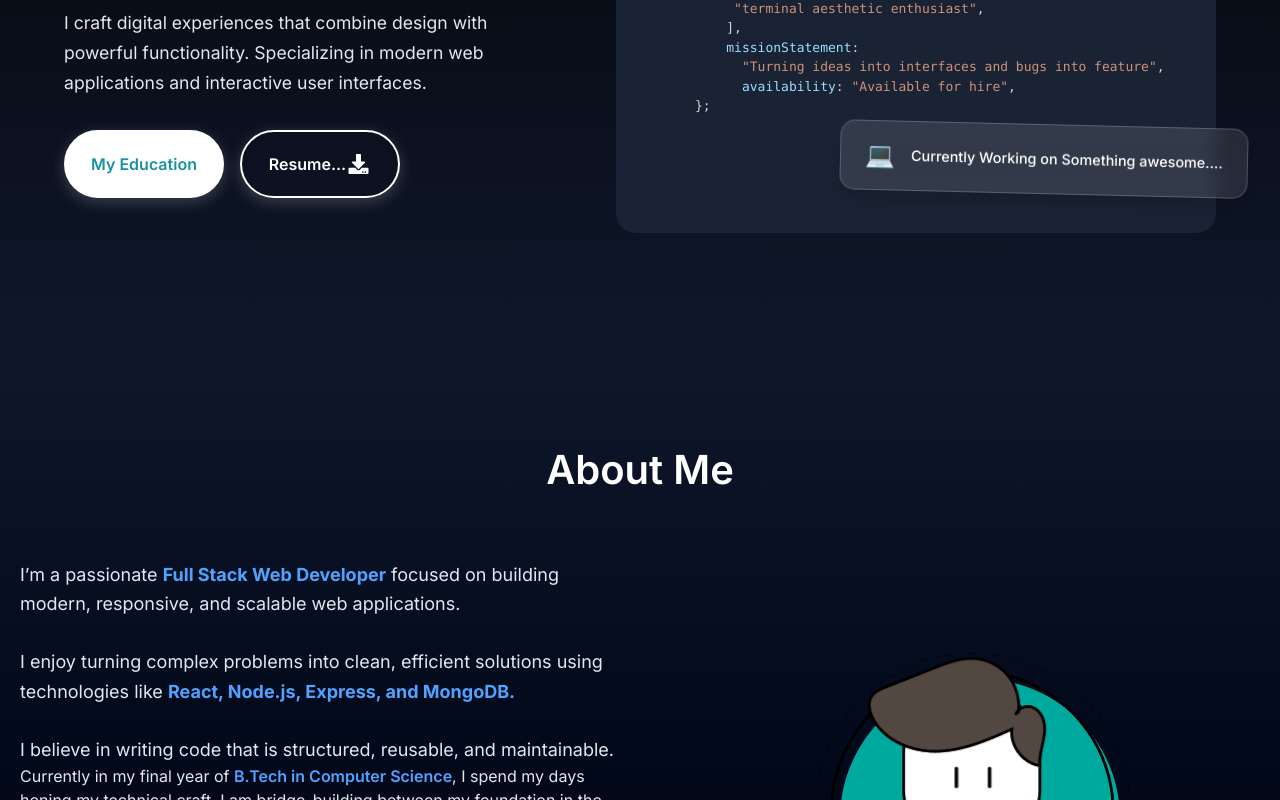
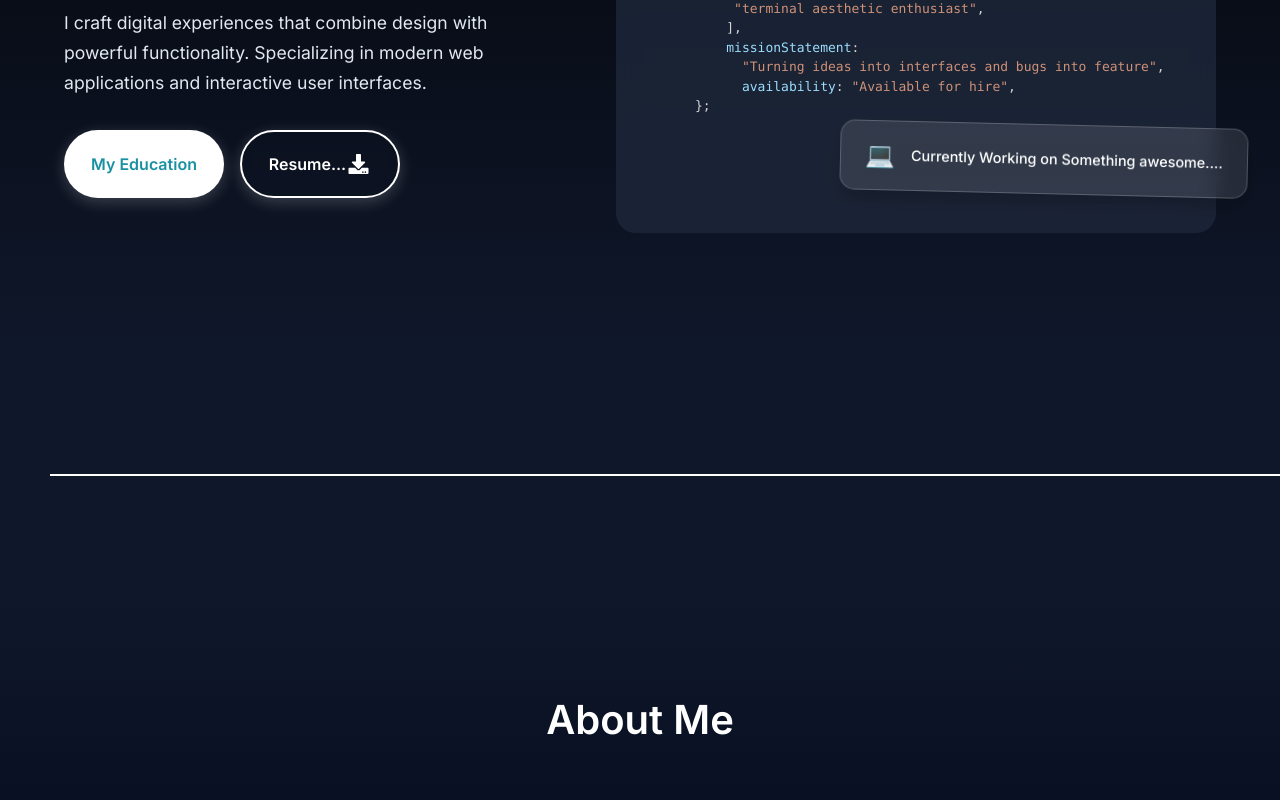
Before and after one commit to Abuzar448/Abuzar-Portfolio, a React (Vite) app: page / in a window 1280 px wide. Shown: the part 450-1250 px from the top of the page. Built offline with nearby package versions, Linux system fonts and the light colour scheme.

Commit message:
Added SvgSnimation

```diff
--- a/src/App.css
+++ b/src/App.css
@@ -914,6 +914,12 @@ body {
     display: grid;
     grid-template-columns: repeat(auto-fit, minmax(300px, 1fr));
   }
+  #cursor{
+    display: none !important;
+  }
+  .string{
+    display: none !important;
+  }
 }
 
 @media (max-width: 768px) {
--- a/src/App.jsx
+++ b/src/App.jsx
@@ -10,6 +10,7 @@ import Certifications from "./components/Certifications";
 import Skills from "./components/Skills";
 import Education from "./components/Education";
 import CustomCursor from "./components/CustomCursor";
+import SvgString from "./components/SvgString";
 function App() {
   const [isLoaded, setIsLoaded] = useState(false);
   useEffect(() => {
@@ -25,6 +26,7 @@ function App() {
       <CustomCursor></CustomCursor>
       <div className="pt-20 md:pt-0">
         <Hero />
+        <SvgString></SvgString>
         <About />
         <Education />
         <Skills />
--- /dev/null
+++ b/src/components/SvgString.jsx
@@ -0,0 +1,50 @@
+import React, { useRef } from "react";
+import gsap from "gsap";
+
+const SvgString = () => {
+  const pathRef = useRef(null);
+
+  // Ye wahi initial path hai jo tumne diya tha
+  const finalPath = `M 50 100 Q 650 100 1280 100`;
+
+  const handleMouseMove = (dets) => {
+    // dets.nativeEvent.offsetX aur offsetY se hum container ke andar ki exact position lete hain
+    const newPath = `M 50 100 Q ${dets.nativeEvent.offsetX} ${dets.nativeEvent.offsetY} 1280 100`;
+
+    gsap.to(pathRef.current, {
+      attr: { d: newPath },
+      duration: 0.3,
+      ease: "power3.out",
+    });
+  };
+
+  const handleMouseLeave = () => {
+    gsap.to(pathRef.current, {
+      attr: { d: finalPath },
+      duration: 1.5,
+      ease: "elastic.out(1, 0.3)", // Wahi guitar string wala jhatka (vibration)
+    });
+  };
+
+  return (
+    <div
+
+      onMouseMove={handleMouseMove}
+      onMouseLeave={handleMouseLeave}
+      style={{ height: "250px", width: "100%", background: "#0f172a", display: "flex", alignItems: "center" }}
+      className="string"
+    >
+      <svg width="100%" height="200" preserveAspectRatio="none">
+        <path
+          ref={pathRef}
+          d={finalPath}
+          stroke="white"
+          strokeWidth="2"
+          fill="transparent"
+        />
+      </svg>
+    </div>
+  );
+};
+
+export default SvgString;
```
